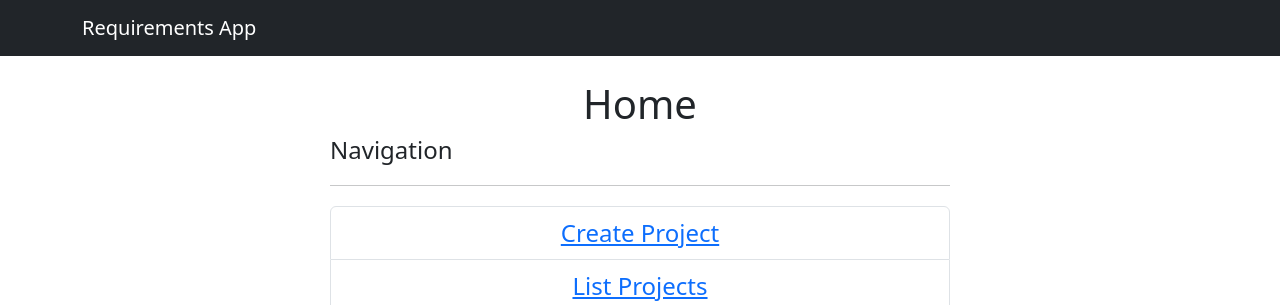
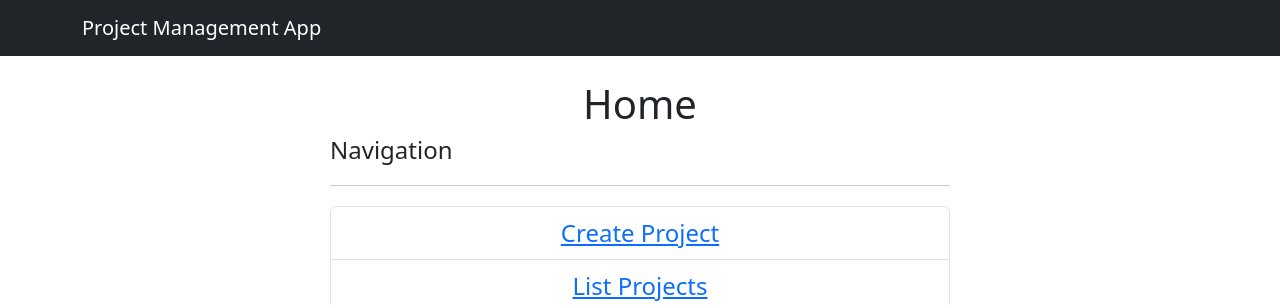
Before and after one commit to Radioactive-Link/project-manager-app, a Django app: page / in a window 1280 px wide. Shown: the top 305 px of the page. Run offline with Django 5.2, Linux system fonts and the light colour scheme.

Commit message:
refactor: change app title

```diff
--- a/core/templates/core/base.html
+++ b/core/templates/core/base.html
@@ -2,7 +2,7 @@
 <html lang="en">
 <head>
     <meta charset="UTF-8">
-    <title>{% block title %}Requirements App{% endblock %}</title>
+    <title>{% block title %}Project Management App{% endblock %}</title>
 
     <!-- Bootstrap CSS -->
     <link href="https://cdn.jsdelivr.net/npm/bootstrap@5.3.2/dist/css/bootstrap.min.css"
@@ -18,7 +18,7 @@
 <body>
     <nav class="navbar navbar-expand-lg navbar-dark bg-dark mb-4">
         <div class="container">
-            <a class="navbar-brand" href="{% url 'home' %}">Requirements App</a>
+            <a class="navbar-brand" href="{% url 'home' %}">Project Management App</a>
         </div>
     </nav>
 
```
